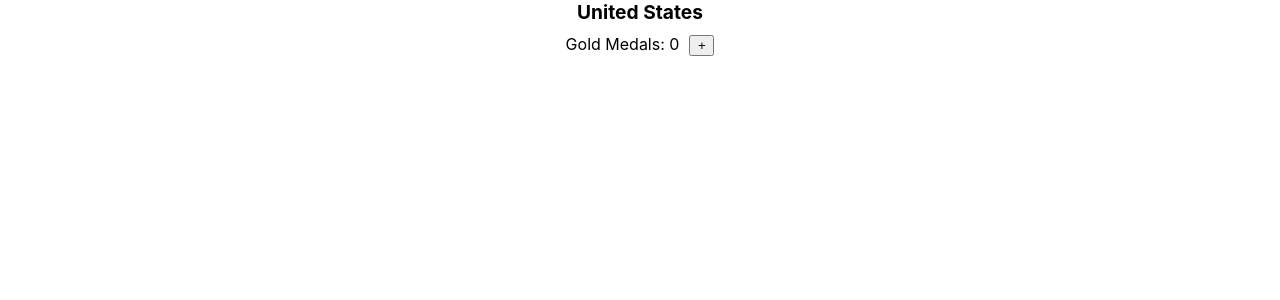
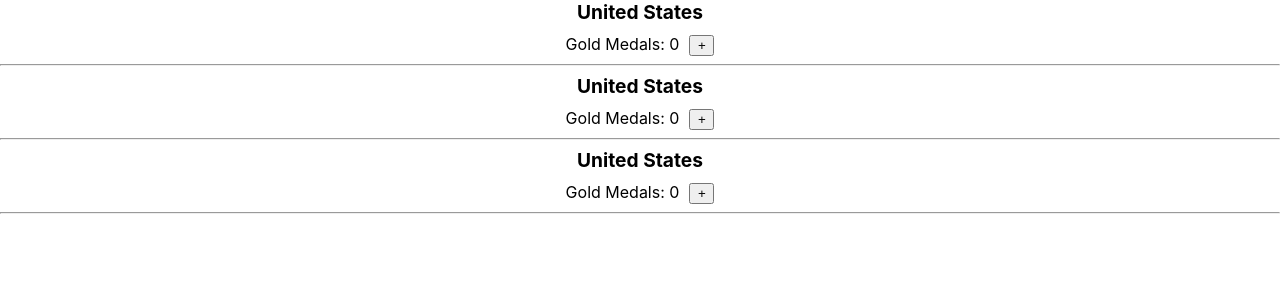
Before and after one commit to tkris618/medals-react, a React (Create React App) app: page / in a window 1280 px wide. Shown: the top 300 px of the page. Built offline with nearby package versions, Linux system fonts and the light colour scheme.

Commit message:
[2.01] Create multiple Country components

```diff
--- a/src/App.js
+++ b/src/App.js
@@ -10,7 +10,11 @@
   state = {  }
   render() {
     return (
-      <Country />
+      <React.Fragment>
+        <Country />
+        <Country />
+        <Country />
+      </React.Fragment>
     );
   }
 }
--- a/src/components/Country.jsx
+++ b/src/components/Country.jsx
@@ -16,6 +16,7 @@
           gold medals: { this.state.gold }
           <button onClick={ this.handleIncrement }>+</button>
         </div>
+        <hr />
       </div>
     );
   }
```
